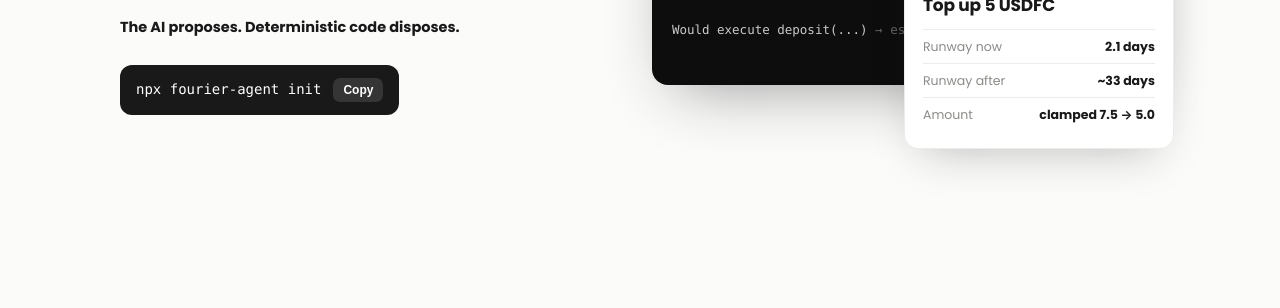
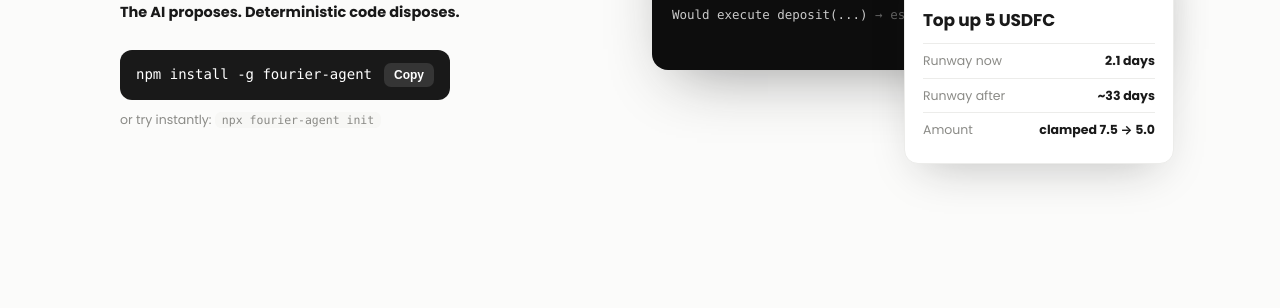
Before and after one commit to aabxtract/fourier, a website: page packages/landing/index.html in a window 1280 px wide. Shown: the part 490-798 px from the top of the page. Drawn offline with Linux system fonts and the light colour scheme.

Commit message:
landing+docs: global install is the primary command, npx demoted to try-it alternative

```diff
--- a/packages/landing/index.html
+++ b/packages/landing/index.html
@@ -42,9 +42,10 @@
         <p class="hero-rule">The AI proposes. Deterministic code disposes.</p>
 
         <div class="install" id="installCmd">
-          <code>npx fourier-agent init</code>
+          <code>npm install -g fourier-agent</code>
           <button class="copy-btn" id="copyBtn" aria-label="Copy install command">Copy</button>
         </div>
+        <p class="try-note">or try instantly: <code>npx fourier-agent init</code></p>
       </div>
 
       <div class="hero-demo" aria-hidden="true">
@@ -156,9 +157,10 @@
       <h2>Give it a cheap wallet.<br>It'll earn its keep.</h2>
       <p>Calibration-first. Testnet faucets, smallest-safe funds, and a simulation mode that's the default path — not an afterthought.</p>
       <div class="install">
-        <code>npx fourier-agent init</code>
+        <code>npm install -g fourier-agent</code>
         <button class="copy-btn" id="copyBtn2" aria-label="Copy install command">Copy</button>
       </div>
+      <p class="try-note">or try instantly: <code>npx fourier-agent init</code></p>
       <div class="cta-links">
         <a class="btn" href="https://github.com/aabxtract/fourier" target="_blank" rel="noopener">Read the source</a>
         <a class="btn btn-outline" href="https://fourier-view.vercel.app" target="_blank" rel="noopener">See the live view</a>
@@ -188,7 +190,7 @@
       const btn = document.getElementById(id)
       if (!btn) continue
       btn.addEventListener('click', async () => {
-        await navigator.clipboard.writeText('npx fourier-agent init')
+        await navigator.clipboard.writeText('npm install -g fourier-agent')
         btn.textContent = 'Copied ✓'
         setTimeout(() => { btn.textContent = 'Copy' }, 1600)
       })
--- a/packages/landing/styles.css
+++ b/packages/landing/styles.css
@@ -103,6 +103,9 @@
 
 .hero-links { margin-top: 18px; display: flex; gap: 18px; font-size: 13.5px; }
 .hero-links a { font-weight: 550; }
+
+.try-note { margin-top: 10px; color: var(--muted); font-size: 12.5px; }
+.try-note code { background: var(--bg); padding: 1px 7px; border-radius: 6px; }
 
 /* hero demo: terminal + verdict card */
 
```
Also changed, not shown: README.md, packages/agent/README.md.
